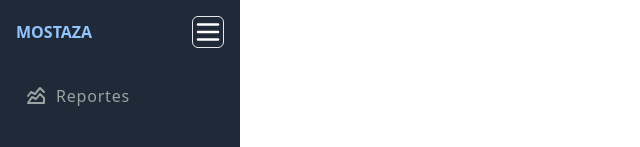
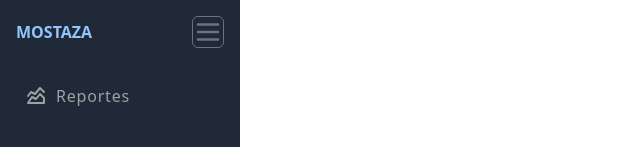
Before and after one commit to fabi4872/tailwind, a React (Vite) app: page / in a window 1280 px wide. Shown: the top 147 px of the page, without its empty margins (0-640 px from the left). Built offline with nearby package versions, Linux system fonts and the light colour scheme.

Commit message:
Sidebar finalizado con tailwind

```diff
--- a/src/components/Layout.jsx
+++ b/src/components/Layout.jsx
@@ -29,7 +29,7 @@ const Layout = () => {
           }
 
           <button type="button" className={`${(!open) && "rotate-180"}`} onClick={ onClickMenu }>
-            <IconMenu className="h-8 w-8 text-white hover:text-gray-300 border rounded-md" />
+            <IconMenu className="h-8 w-8 text-gray-500 hover:text-gray-400 border border-gray-500 rounded-md" />
           </button>
         </header>
 
```
